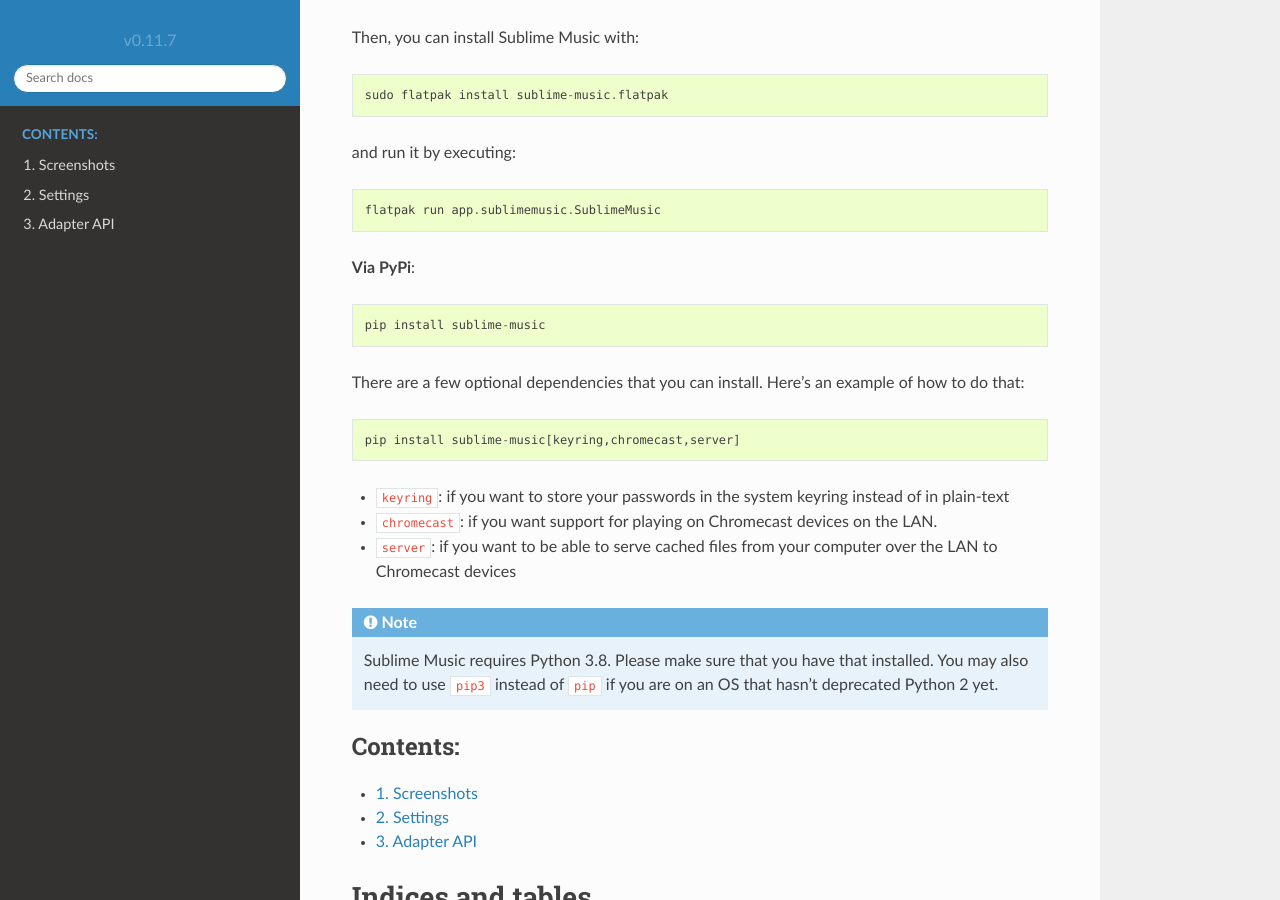
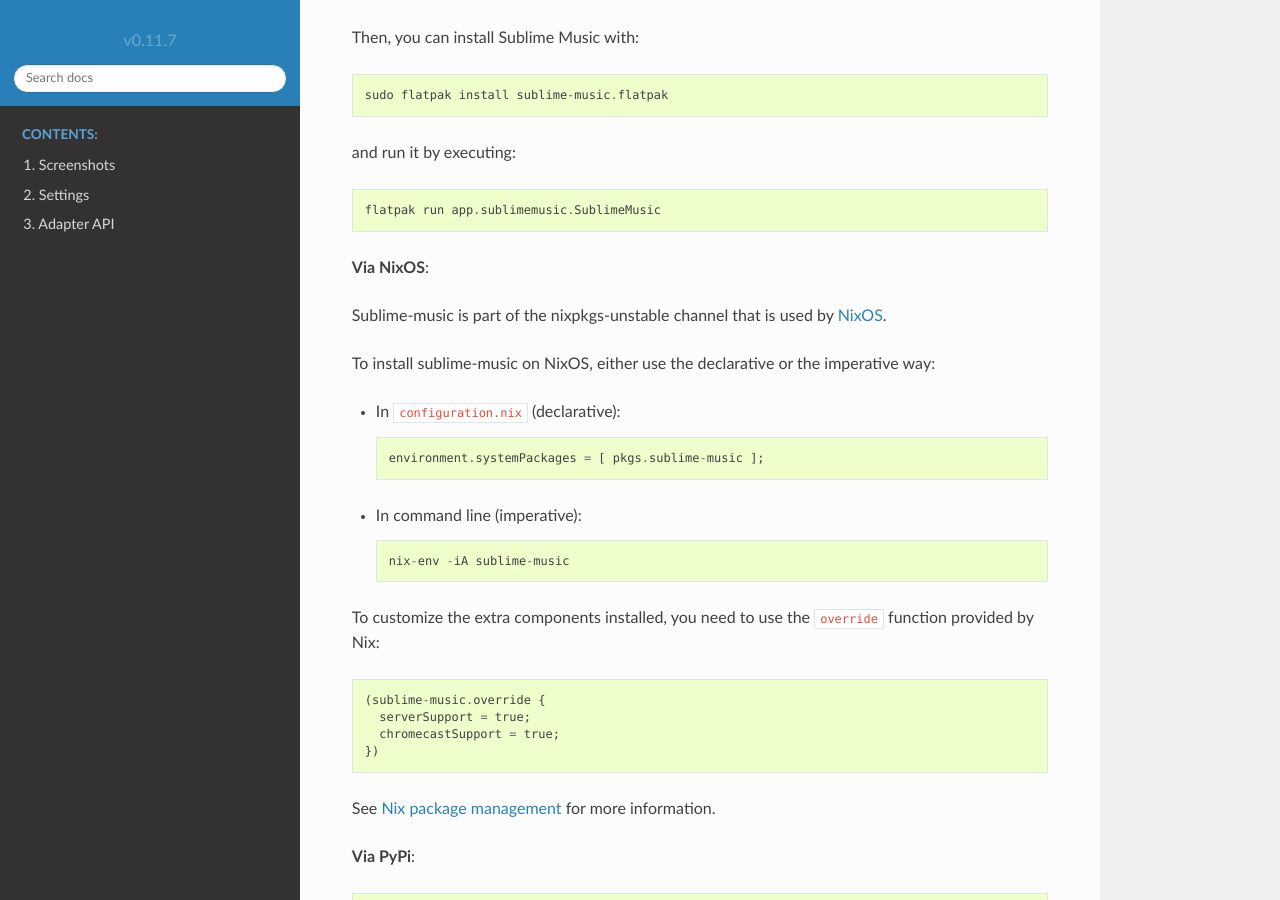
Before and after one commit to sublime-music/sublime-music, a Sphinx documentation site: the page built from docs/index.rst, in a window 1280 px wide and 900 px high, scrolled down 2318 px. Built offline with Sphinx 7.4.7 and the Read the Docs theme 2.0.0, drawn with Linux system fonts in a browser that asks for light colours; pages that are not in the unit, such as notebooks, are missing from menus.

Commit message:
Add instructions to install on NixOS

```diff
--- a/docs/index.rst
+++ b/docs/index.rst
@@ -84,6 +84,32 @@
 
 .. _Releases: https://gitlab.com/sublime-music/sublime-music/-/releases
 
+**Via NixOS**:
+
+Sublime-music is part of the nixpkgs-unstable channel that is used by NixOS_.
+
+To install sublime-music on NixOS, either use the declarative or the imperative way:
+
+- In ``configuration.nix`` (declarative)::
+
+    environment.systemPackages = [ pkgs.sublime-music ];
+
+- In command line (imperative)::
+
+    nix-env -iA sublime-music
+
+To customize the extra components installed, you need to use the ``override`` function provided by Nix::
+
+    (sublime-music.override {
+      serverSupport = true;
+      chromecastSupport = true;
+    })
+
+See `Nix package management`_ for more information.
+
+.. _NixOS: https://nixos.org/nixos
+.. _Nix package management: https://nixos.org/nixos/manual/index.html#sec-package-management
+
 **Via PyPi**::
 
     pip install sublime-music
```
